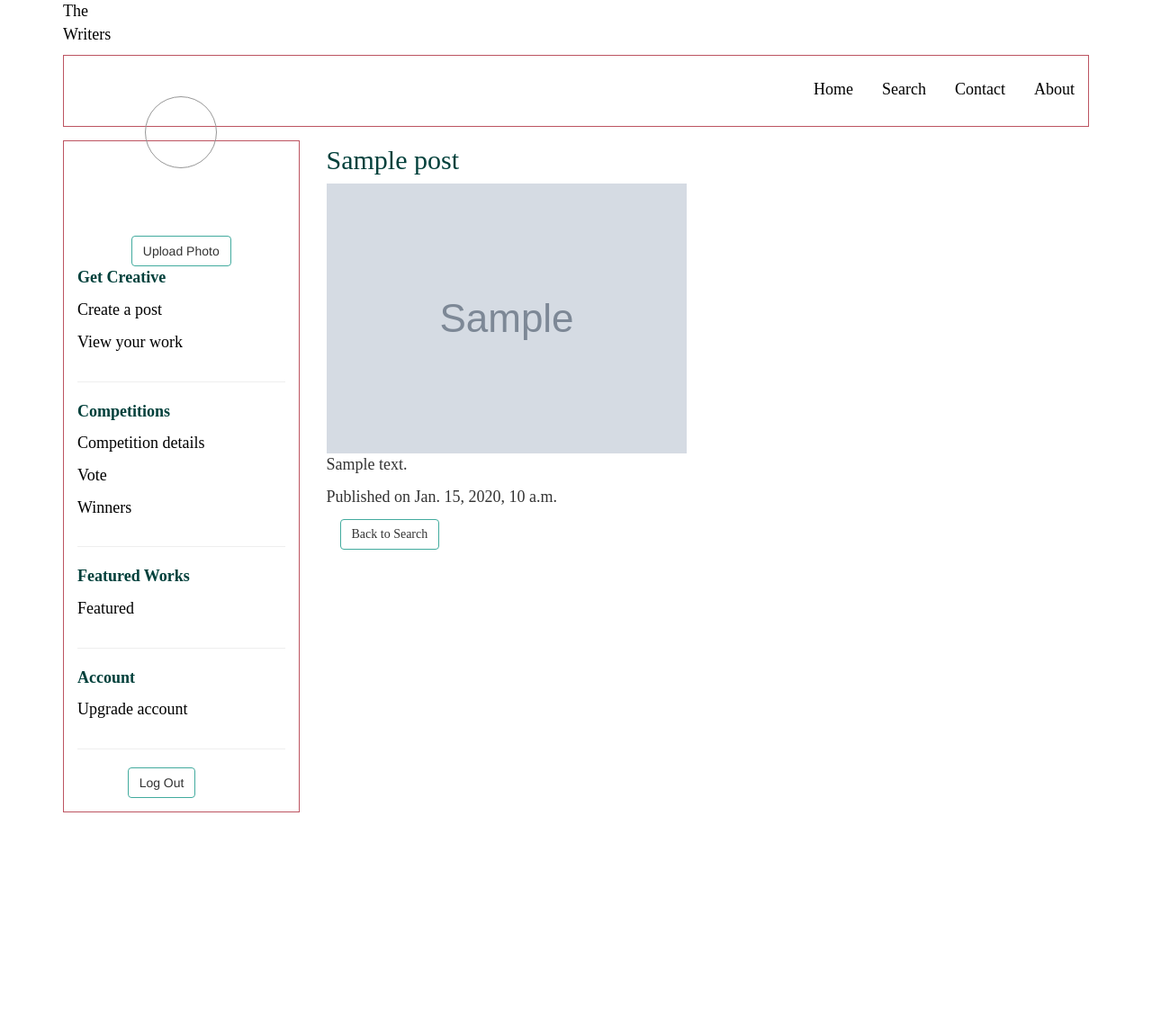
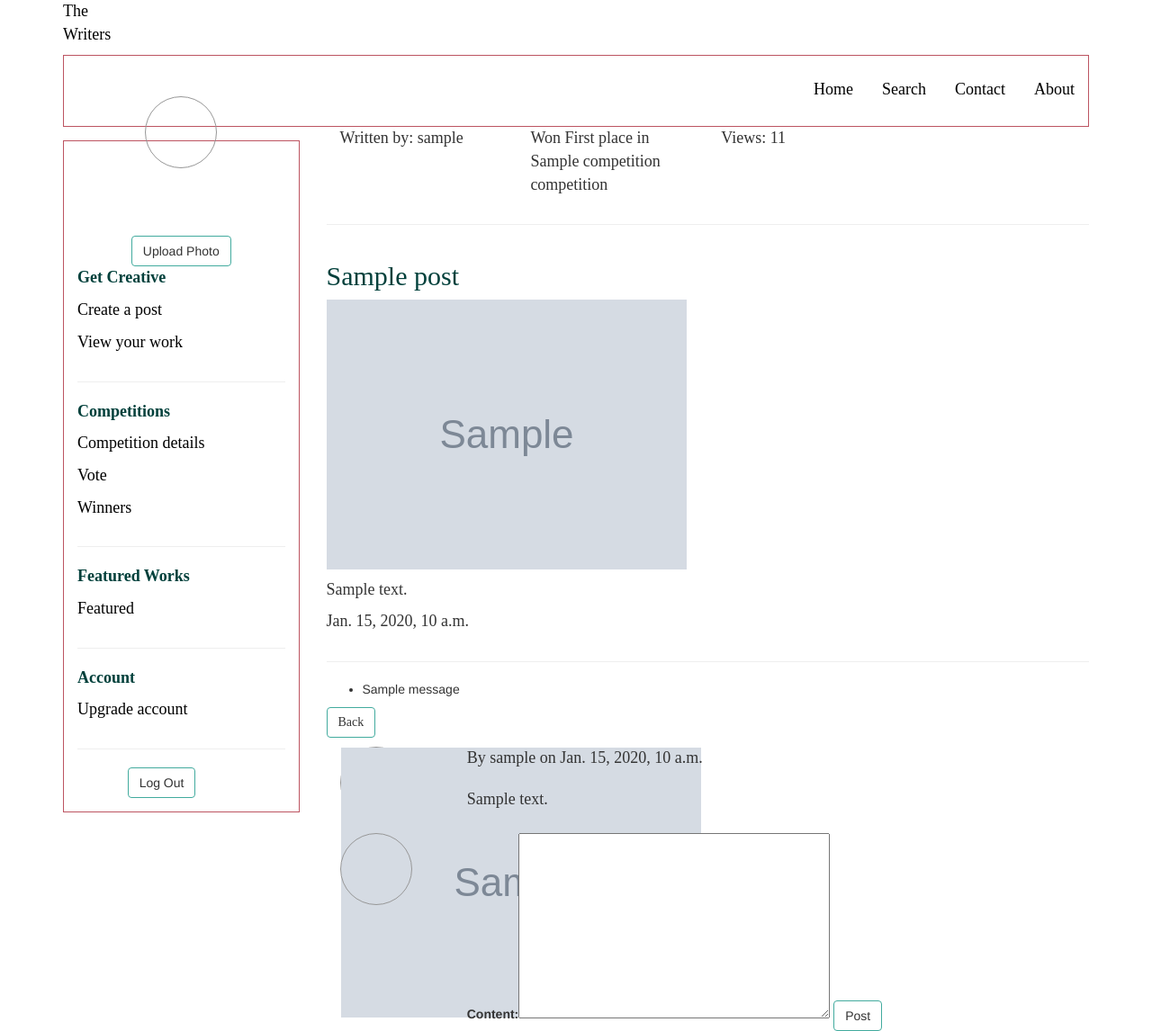
Before and after one commit to OMC86/the_writers, a Django app: page /search/1/ in a window 1280 px wide. Shown: the whole page at 90% size. Before the commit the page ends 903 px from the top, so only its background shows below. Run offline with Django 3.2, Linux system fonts and the light colour scheme; tables that the repository leaves empty hold one stand-in row (values such as "Sample post"); grey boxes marked "Sample" are stand-in pictures; one stand-in notice (Sample message) is shown; parts of the project's set-up code (start-up, migrations or seed data) failed here and were passed over; some libraries are stand-ins or nearby versions.

Commit message:
added vote and comment functionality to view and template

```diff
--- /dev/null
+++ b/search/static/css/search.css
@@ -0,0 +1,4 @@
+
+.formContainer{
+    margin-top: 20px;
+}
--- a/search/templates/search_detail.html
+++ b/search/templates/search_detail.html
@@ -1,35 +1,39 @@
 {% extends "base.html" %}
 {% block content %}
+{% load bootstrap_tags %}
+
+    {% if post.date_published %}
+        {% include 'post.html' %}
+    {% else %}
+        <p>This post has yet to be published</p>
+    {% endif %}
+
+    {% if c %}
+    <div class="row">
+        <div class="com-md-12">
+            <div>
+                <p>Click this button to vote for this entry</p>
+            </div>
+            <div id="voteBtnContainer">
+                <button id='voteButton' class="btn" onclick="location.href='{% url 'cast_vote' post.id %}'">
+                    Vote
+                </button>
+            </div>
+            <hr>
+            {% endif %}
+
+            {% include 'messages.html' %}
+
+
     <div class="row">
         <div class="col-md-12">
-         {% if post.date_published %}
-            <h2>{{ post.title }}</h2>
-                <div class="row">
-                    <div class="col-xs-12">
-                        {% if post.image %}
-                            <img src="/media/{{ post.image }}">
-                        {% endif %}
-                        <p>{{ post.content }}</p>
+            <p>
+                <button class="btn btn-default floatRight" onclick="location.href='/search/'">Back</button>
+            </p>
+        </div>
+    </div>
 
-                        <p>Published on {{ post.date_published }}</p>
+    {% include 'comments/comments.html' %}
 
-         {% endif %}
-            </div>
-            </div>
-            <div class="row">
-                <div class="col-md-12">
-                    {% if user == post.author %}
-                        <div class="floatRight">
-                            <a href="{% url 'edit' post.id %}"><span class="fa fa-pencil-square-o fa-2x"></span></a>
-                            <a href="{% url 'edit' post.id %}"><i class="fa fa-trash-o fa-2x"></i></a>
-                        </div>
-                        {% endif %}
-                    </div>
-                </div>
-                <div class="col-md-12">
-                    <p><button class="btn btn-default" onclick="location.href='/search/'">
-                        Back to Search</button></p>
-                </div>
-            </div>
-        </div>
+
 {% endblock %}
--- a/search/views.py
+++ b/search/views.py
@@ -2,9 +2,11 @@
 from __future__ import unicode_literals
 
 from post.models import Post
-from django.shortcuts import render, get_object_or_404
-from django.core.paginator import Paginator, EmptyPage, PageNotAnInteger
+from django.shortcuts import render, get_object_or_404, redirect
+from django.utils import timezone
 from filters import PostFilter
+from comments.forms import CommentForm
+from post.models import Competition
 # Create your views here.
 
 
@@ -14,9 +16,25 @@ def search(request):
     return render(request, 'search.html', {'posts': post_filter})
 
 
-
 def search_detail(request, id):
+    x = timezone.now()
     post = get_object_or_404(Post, pk=id)
     post.views += 1
     post.save()
-    return render(request, 'search_detail.html', {'post': post})
+
+    if request.method == 'POST':
+        form = CommentForm(request.POST)
+        if form.is_valid():
+            comment = form.save(commit=False)
+            comment.author = request.user
+            comment.post = post
+            comment.save()
+            return redirect(search_detail, post.id)
+    else:
+        form = CommentForm()
+        comp = Competition.objects.all()
+        for c in comp:
+            if c.can_vote():
+                return render(request, 'search_detail.html', {'post': post, 'form': form, 'c': c})
+        else:
+            return render(request, 'search_detail.html', {'post': post, 'form': form, 'x': x})
--- a/templates/base.html
+++ b/templates/base.html
@@ -11,10 +11,14 @@
     <link rel="stylesheet" href="{% static 'css/libraries/font-awesome/css/font-awesome.css' %}">
     <link rel="stylesheet" type="text/css" href="{% static 'css/base.css' %}">
     <link rel="stylesheet" type="text/css" href="{% static 'css/home.css' %}">
+    <link rel="stylesheet" type="text/css" href="{% static 'css/comments.css' %}">
     <link rel="stylesheet" type="text/css" href="{% static 'css/posts/postform.css' %}">
     <link rel="stylesheet" type="text/css" href="{% static 'css/posts/postlist.css' %}">
     <link rel="stylesheet" type="text/css" href="{% static 'css/competition/entrydetail.css' %}">
     <link rel="stylesheet" type="text/css" href="{% static 'css/competition/winnerlist.css' %}">
+    <link rel="stylesheet" type="text/css" href="{% static 'css/competition/comp.css' %}">
+    <link rel="stylesheet" type="text/css" href="{% static 'css/search.css' %}">
+    <link rel="stylesheet" type="text/css" href="{% static 'css/accountinfo.css' %}">
     <script src="https://cdnjs.cloudflare.com/ajax/libs/jquery/3.2.1/jquery.min.js"></script>
     <script src="https://cdnjs.cloudflare.com/ajax/libs/twitter-bootstrap/3.3.7/js/bootstrap.min.js"></script>
     {% block head_js %}{% endblock %}
@@ -47,7 +51,7 @@
                     <div id="profile" class="borders">
                         <div id="userPhoto">
                             {% if user.avatar %}
-                                <img id="avatar" src="/media/{{ user.avatar }}">
+                                <img class="avatar" src="/media/{{ user.avatar }}">
                             {% endif %}
                         </div>
                         <div id="username">
--- /dev/null
+++ b/templates/messages.html
@@ -0,0 +1,11 @@
+{% if messages %}
+<div class="row">
+    <div class="col-md-12">
+        <ul class="messages">
+            {% for message in messages %}
+                <li{% if message.tags %} class="{{ message.tags }}"{% endif %}>{{ message }}</li>
+            {% endfor %}
+        </ul>
+    </div>
+</div>
+{% endif %}
```
Also changed, not shown: search/templates/search.html (+8 -0 lines).
